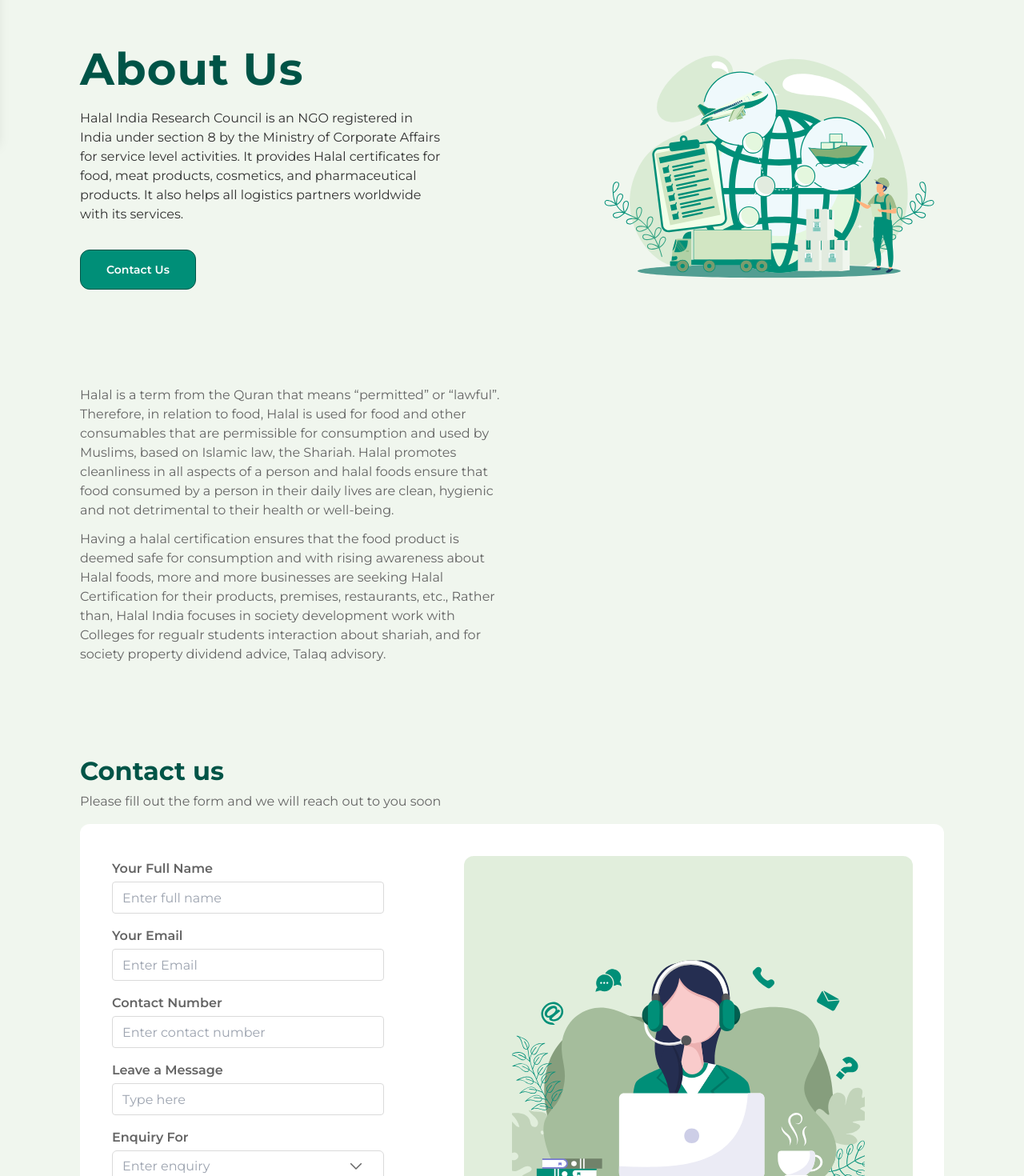
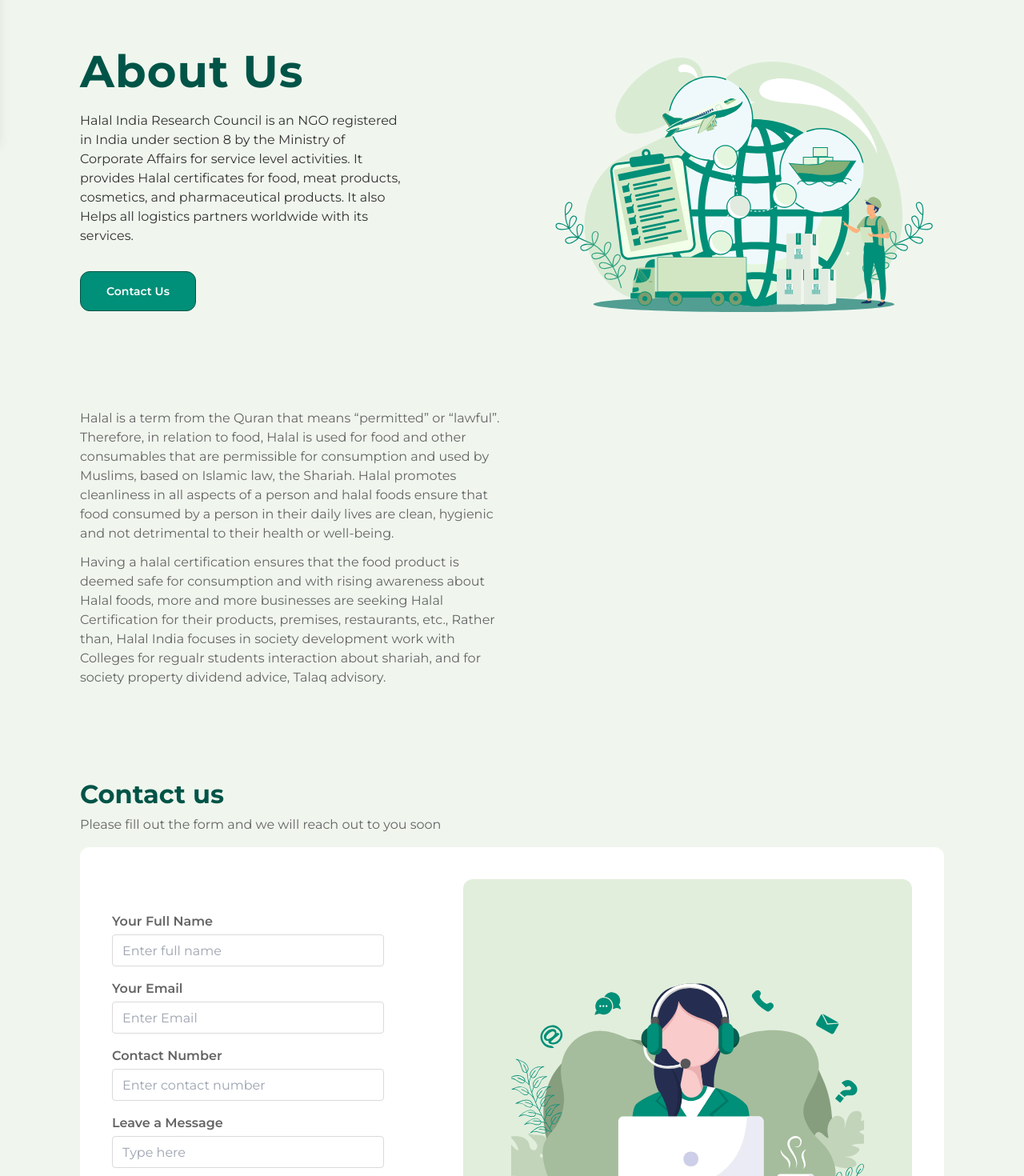
Before and after one commit to jayashri1998/Figma-Task, a React (Vite) app: page /about in a window 1280 px wide. Shown: the part 200-1670 px from the top of the page at 80% size. Built offline with nearby package versions, Linux system fonts and the light colour scheme.

Commit message:
changes done

```diff
--- a/src/Components/AboutUs/About.jsx
+++ b/src/Components/AboutUs/About.jsx
@@ -6,9 +6,9 @@
 const About = () => {
   return (
     <div className='bg-[#F0F6EE]  p-3 lg:px-[100px] lg:py-[140px] font-montserrat leading-6'>
-    <div className='lg:inline-flex flex-col items-start gap-[120px]'>
+
  <Herosection/>
-    </div>
+
  <AboutClient/>
  <ContactUs/>
     </div>
--- a/src/Components/AboutUs/Herosection.jsx
+++ b/src/Components/AboutUs/Herosection.jsx
@@ -3,17 +3,17 @@
 
 const Herosection = () => {
   return (
-    <div className="flex flex-col lg:flex-row items-center  justify-between lg:gap-40 ">
+    <div className="flex flex-col lg:flex-row  items-center  justify-between space-y-4 ">
       {/* Text section */}
-      <div className="order-2 lg:order-1 flex flex-col items-start lg:w-[517px] flex-grow">
+      <div className=" lg:w-[412px] order-2 lg:order-1 flex flex-col items-start  flex-grow">
         <h2
-          className="w-[268px] lg:w-[447px] text-[#005447] text-[32px] lg:text-[56px] font-bold tracking-[1.12px]"
+          className=" text-[#005447] text-[32px] lg:text-[56px] font-bold tracking-[1.12px]"
           style={{ lineHeight: 'normal' }}
         >
           About Us
         </h2>
-        <p className="text-[#313131] pt-4 font-normal text-base leading-6 font-montserrat text-justify lg:!text-left">
-        Halal India Research Council is an NGO registered in India under section 8 by the Ministry of Corporate Affairs for service level activities. It provides Halal certificates for food, meat products, cosmetics, and pharmaceutical products. It also helps all logistics partners worldwide with its services.
+        <p className="text-[#313131]  lg:w-[412px] pt-4 font-normal text-base leading-6 font-montserrat text-justify lg:!text-left">
+        Halal India Research Council is an NGO registered in India under section 8 by the Ministry of Corporate Affairs for service level activities. It provides Halal certificates for food, meat products, cosmetics, and pharmaceutical products. It also Helps all logistics partners worldwide with its services.
       </p>
         <div className="flex flex-col items-start pt-6 lg:pt-[32px] text-[#FFF] text-[14px] font-semibold leading-[24px]">
           <button className="flex px-[32px] py-[12px] justify-center items-center gap-[10px] rounded-[12px] border-[1px] border-[#005447] bg-[#008F78]">
@@ -27,7 +27,9 @@
         <img src={img} alt="img" className="w-full h-full object-cover lg:max-w-[500px]" />
       </div>
     </div>
+
   );
+
 };
 
 export default Herosection;
--- a/src/Components/Home/Card.jsx
+++ b/src/Components/Home/Card.jsx
@@ -24,7 +24,7 @@
       </p>
 
       {/* Card Container */}
-      <div className='mt-6 flex  w-full max-w-[365px] sm:max-w-[540px] md:max-w-[720px] lg:max-w-full gap-4 lg:gap-6 overflow-x-hidden snap-x snap-mandatory'>
+      <div className='mt-6 flex  w-full max-w-[365px] sm:max-w-[540px] md:max-w-[720px] lg:max-w-full items-center justify-between gap-4 lg:gap-0 overflow-x-hidden snap-x snap-mandatory'>
   {images.map((image, index) => (
     <div
       key={index}
--- a/src/Components/Home/ContactUs.jsx
+++ b/src/Components/Home/ContactUs.jsx
@@ -28,7 +28,7 @@
       <h2 className='text-[rgb(0,84,71)]  text-xl lg:text-[32px] font-bold'>Contact us</h2>
       <p className=' pt-4  lg:pt-3 text-sm lg:pb-4 lg:text-base lg:font-normal text-[#646464]'>Please fill out the form and we will reach out to you soon</p>
       <div className='lg:bg-white mt-6  lg:mt-[16px] rounded-xl lg:p-10'>
-        <div className='lg:flex lg:flex-row flex-col-reverse gap-10'>
+        <div className='lg:flex lg:flex-row flex-col-reverse items-center justify-between'>
         <div className='order-1 lg:order-2 shrink-0 py-6 lg:py-0 lg:w-[561px] lg:h-[544px] bg-[#DAEAD4CC] rounded-xl'>
         <img src={contact} alt='Contact Us' className='lg:py-[58.19px] lg:px-[59.79px] w-full h-full object-cover' />
       </div>
--- a/src/Components/Home/SocialService.jsx
+++ b/src/Components/Home/SocialService.jsx
@@ -54,7 +54,7 @@
       <h2 className='text-[#005447] text-xl lg:text-[32px] font-bold leading-normal tracking-[0.64px]'>
         Upcoming Events
       </h2>
-      <div className='flex gap-6 pt-6 w-full overflow-x-hidden snap-x snap-mandatory'>
+      <div className='flex items-center justify-between gap-4 lg:gap-0 pt-6 w-full overflow-x-hidden snap-x snap-mandatory'>
         {images.map((event, index) => (
           <div
             key={event.id}
--- a/src/Components/Layout/Footer.jsx
+++ b/src/Components/Layout/Footer.jsx
@@ -18,7 +18,7 @@
             placeholder="Enter email address"
             className="text-[#313131] w-full lg:w-auto flex-grow lg:flex-grow-0 rounded-full"
           />
-          <button className="text-white text-sm py-2  font-semibold rounded-full border  lg:mx-0 px-4 my-[8px] bg-[#008F78] border-[#005447]">
+          <button className="text-white text-sm py-2   font-semibold rounded-full border  lg:mx-0 px-4 my-[8px] bg-[#008F78] border-[#005447]">
             Subscribe
           </button>
         </div>
@@ -30,7 +30,7 @@
 
       <footer className="bg-[#014439]  pt-6 px-4 pb-3 lg:px-[100px] lg:pt-[65px] lg:pb-[48px]">
 
-        <div className="lg:flex justify-between items-start lg:w-[1080px] lg:h-[168px] gap-[275px]">
+        <div className="lg:flex justify-between items-center  lg:h-[168px] gap-[275px]">
           <div className="mb-6 md:mb-0">
             <img src={img} alt="img" className="h-[89px] w-[93px]" />
           </div>
--- a/src/Components/OurClient/Certificate.jsx
+++ b/src/Components/OurClient/Certificate.jsx
@@ -402,7 +402,8 @@
   >
     Previous
   </button>
-  <div className="flex space-x-2">
+  <div className="flex space-x-2 overflow-x-auto whitespace-nowrap">
+  <div className="inline-flex space-x-2 justify-center">
     {Array.from({ length: totalPages }, (_, index) => (
       <button
         key={index + 1}
@@ -417,6 +418,7 @@
       </button>
     ))}
   </div>
+  </div>
   <button
     onClick={handleNextPage}
     disabled={currentPage === totalPages}
--- a/src/Components/OurService/Herosection.jsx
+++ b/src/Components/OurService/Herosection.jsx
@@ -3,7 +3,7 @@
 
 const Herosection = () => {
   return (
-    <div className="flex flex-col lg:flex-row lg:gap-40 items-center  justify-between space-y-4 ">
+    <div className="flex flex-col lg:flex-row  items-center  justify-between space-y-4 ">
       {/* Image section */}
       <div className="order-1 lg:order-2 w-full lg:w-[500px] lg:h-[322px] shrink-0 lg:pl-8">
         <img src={img} alt="img" className="w-full h-full object-cover" />
--- a/src/Components/OurService/Service.jsx
+++ b/src/Components/OurService/Service.jsx
@@ -7,10 +7,10 @@
 const Service = () => {
   return (
     <div className='bg-[#F0F6EE]  p-3 lg:px-[100px] lg:py-[140px] font-montserrat'>
-    <div className='lg:inline-flex flex-col items-start gap-[120px]'>
+
 
   <Herosection/>
-    </div>
+
     <OurService/>
 <OurObjective/>
 <Ourprocess/>
```
